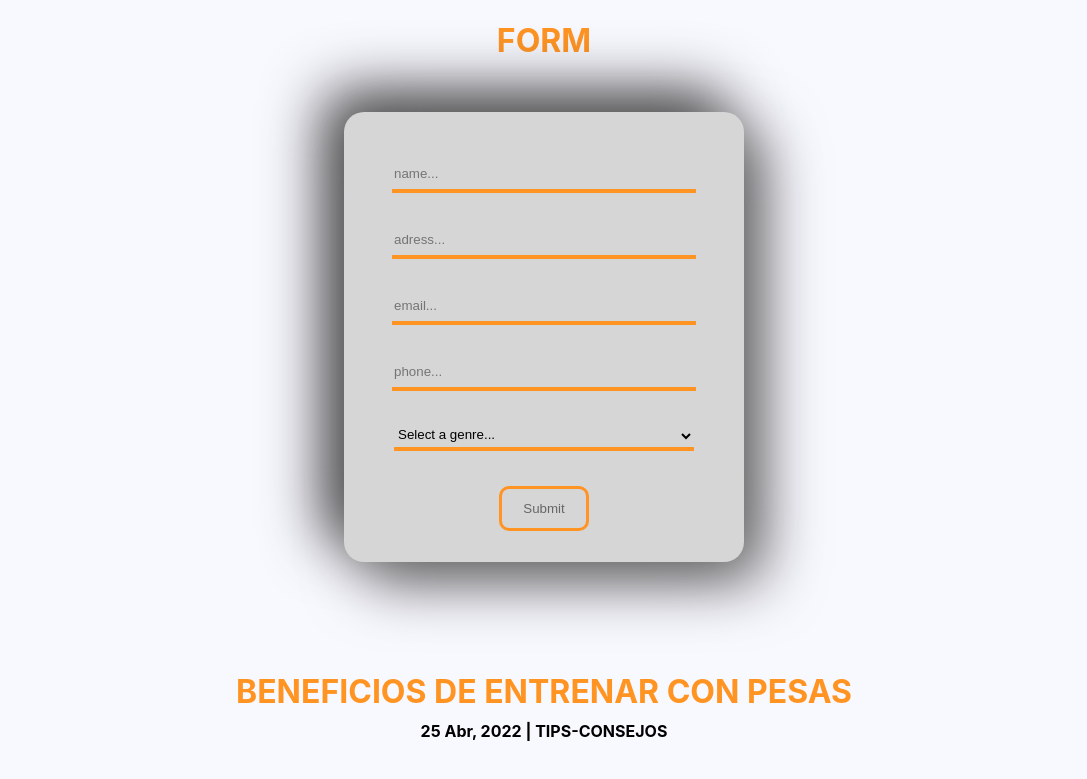
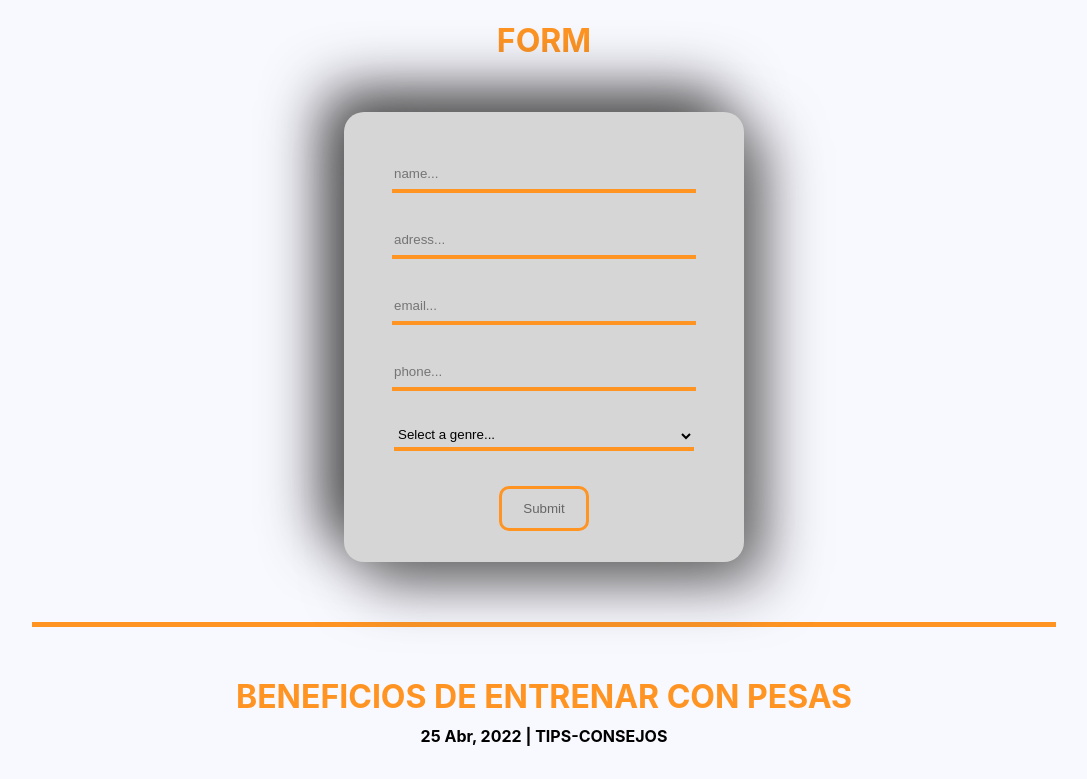
Before and after one commit to maksudxx/React-UTN, a React (Vite) app in the folder practica-uno/: page / in a window 1280 px wide. Shown: the top 779 px of the page, without its empty margins (96-1183 px from the left). Built offline with nearby package versions, Linux system fonts and the light colour scheme; grey boxes are pictures that could not be loaded.

Commit message:
change styles component form

```diff
--- a/practica-uno/src/components/Form/Form.module.css
+++ b/practica-uno/src/components/Form/Form.module.css
@@ -3,6 +3,8 @@
   justify-content: center;
   flex-direction: column;
   align-items: center;
+  border-bottom: 5px solid #ff9422;
+  width: 80%
 }
 
 .title{
```
